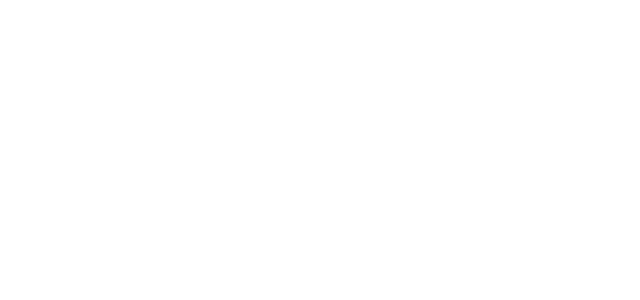
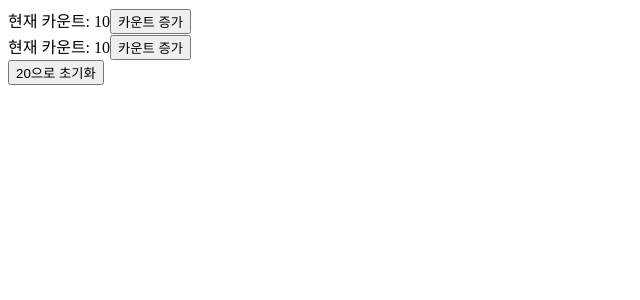
Before and after one commit to ingHHK/doit_react_study, a React (Create React App) app in the folder do-it-example/: page / in a window 1280 px wide. Shown: the top 300 px of the page, without its empty margins (0-640 px from the left). Built offline with nearby package versions, Linux system fonts and the light colour scheme.

Commit message:
카운터 프로그램 만들며 생명주기 함수 사용해 보기

```diff
--- /dev/null
+++ b/do-it-example/src/03/Counter.jsx
@@ -0,0 +1,26 @@
+import React from 'react';
+
+class Counter extends React.Component {
+  constructor(props) {
+    super(props);
+    this.state = {
+      count: props.count,
+    };
+    this.increaseCount = this.increaseCount.bind(this);
+  }
+  increaseCount() {
+    this.setState(({ count }) => ({
+      count: count + 1,
+    }));
+  }
+  render() {
+    return (
+      <div>
+        현재 카운트: {this.state.count}
+        <button onClick={this.increaseCount}>카운트 증가</button>
+      </div>
+    );
+  }
+}
+
+export default Counter;
--- /dev/null
+++ b/do-it-example/src/03/NewCounter.jsx
@@ -0,0 +1,32 @@
+import React from 'react';
+
+class NewCounter extends React.Component {
+  constructor(props) {
+    super(props);
+    this.state = {};
+    this.increaseCount = this.increaseCount.bind(this);
+  }
+
+  static getDerivedStateFromProps(props, state) {
+    const { count } = props;
+    return {
+      count,
+      newCount: count === state.count ? state.newCount : count,
+    };
+  }
+  increaseCount() {
+    this.setState(({ newCount }) => ({
+      newCount: newCount + 1,
+    }));
+  }
+  render() {
+    return (
+      <div>
+        현재 카운트: {this.state.newCount}
+        <button onClick={this.increaseCount}>카운트 증가</button>
+      </div>
+    );
+  }
+}
+
+export default NewCounter;
--- a/do-it-example/src/App.jsx
+++ b/do-it-example/src/App.jsx
@@ -1,11 +1,26 @@
 import React from 'react';
-import LifecycleExample from './03/LifecycleExample';
+import NewCounter from './03/NewCounter';
+import Counter from './03/Counter';
 
 class App extends React.Component {
+  constructor(props) {
+    super(props);
+    this.state = { count: 10 };
+    this.resetCount = this.resetCount.bind(this);
+  }
+  resetCount() {
+    this.setState(({ count }) => ({ count: count + 10 }));
+  }
   render() {
     return (
       <div>
-        <LifecycleExample />
+        <div>
+          <Counter count={this.state.count} />
+        </div>
+        <div>
+          <NewCounter count={this.state.count} />
+        </div>
+        <button onClick={this.resetCount}>{this.state.count + 10}으로 초기화</button>
       </div>
     );
   }
```
